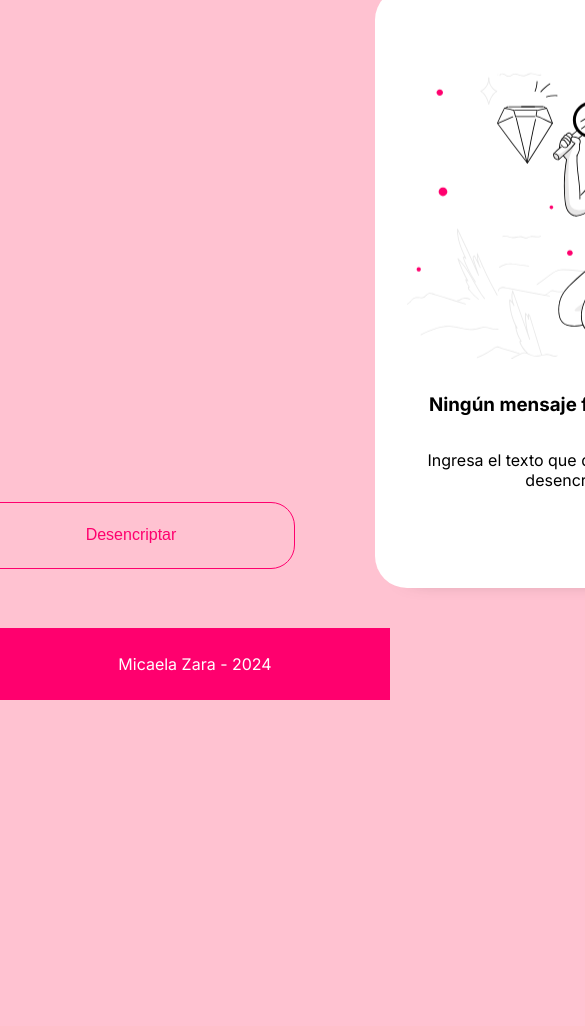
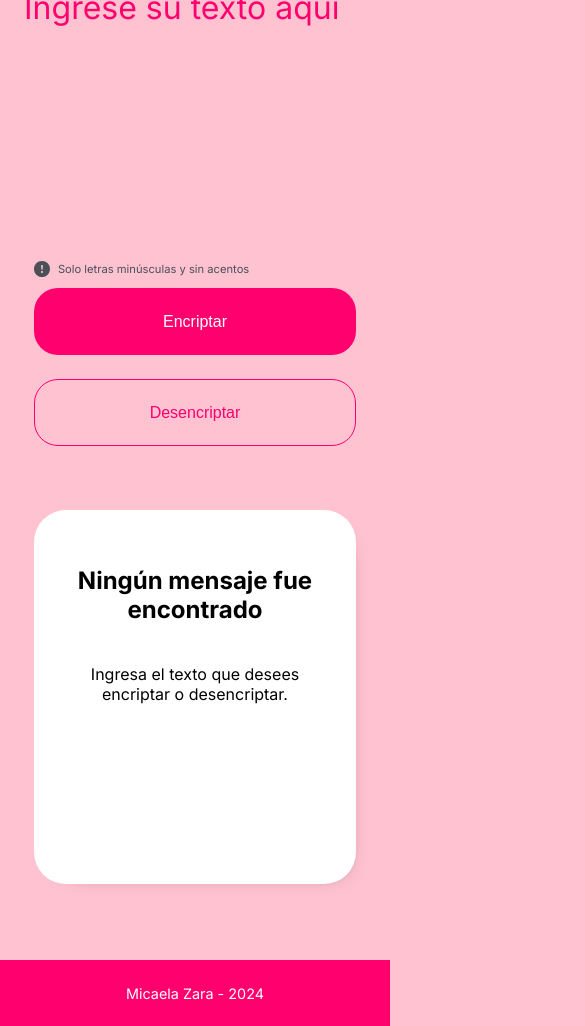
Before and after one commit to micazara/alura-challenge-encriptador, a plain HTML site: page index.html in a window 390 px wide. Shown: the part 72-1098 px from the top of the page, 585 px wide, since content can reach past the window. Before the commit the page ends 844 px from the top, so only its background shows below. Drawn offline with Linux system fonts and the light colour scheme.

Commit message:
ultimos avances del responsive mobile

```diff
--- a/css/styles.css
+++ b/css/styles.css
@@ -347,3 +347,130 @@ footer {
         font-size: 0.9rem;
     }
 }
+
+/* celus */
+@media(max-width: 480px) {
+
+    main {
+        display: flex;
+        flex-direction: column;
+        justify-content: center;
+        align-items: center;
+        padding: 16px;
+    }
+
+    .img-logo {
+        width: 20%;
+        align-self: flex-start;
+        padding-left: 6px;
+    }
+
+    .contenedor {
+        width: 100%;
+        flex-direction: column;
+        gap: 64px;
+    }
+
+    .panel-izq {
+        width: 100%;
+        gap: 20px;
+    }
+
+    .panel-izq,
+    .panel-derecho {
+        align-items: center;
+        justify-content: center;
+    }
+
+    .panel-izq-superior {
+        display: flex;
+        align-items: flex-start;
+        justify-content: center;
+        flex-direction: column;
+    }
+
+    #texto {
+        width: 100%;
+        padding: 8px;
+        font-size: 2rem;
+        box-sizing: border-box;
+    }
+
+    .panel-izq-inferior {
+        width: 90%;
+    }
+
+    .aviso {
+        font-size: 0.7rem;
+    }
+
+    .botones {
+        width: 100%;
+        font-size: 1rem;
+    }
+
+    .boton-blanco,
+    .boton-rosa {
+        width: 100%;
+    }
+
+    .panel-derecho {
+        width: 90%;
+        height: 7%;
+    }
+
+    .img-munieco {
+        display: none;
+    }
+
+    h3 {
+        font-size: 1.5rem;
+    }
+
+    .mensaje-inicio {
+        font-size: 1rem;
+    }
+
+
+    .botones {
+        flex-direction: column;
+    }
+
+    .boton-blanco,
+    .boton-rosa {
+        border-radius: 24px;
+        font-size: 1rem;
+    }
+
+    .texto-resultado-contenedor {
+        display: flex;
+        flex-direction: column;
+        align-items: center;
+        width: 100%;
+        gap: 16px;
+    }
+
+    #texto-resultado {
+        width: 100%;
+        height: 100px;
+        padding: 16px;
+        font-size: 1.5rem;
+    }
+
+    #copiar {
+        width: 100%;
+        height: 48px;
+        font-size: 1rem;
+        border-radius: 24px;
+        border: 1px solid #FF006E;
+    }
+
+    footer {
+        display: flex;
+        align-items: center;
+        justify-content: center;
+        padding: 10px;
+        margin-top: 60px;
+        font-size: 0.9rem;
+    }
+}
```
